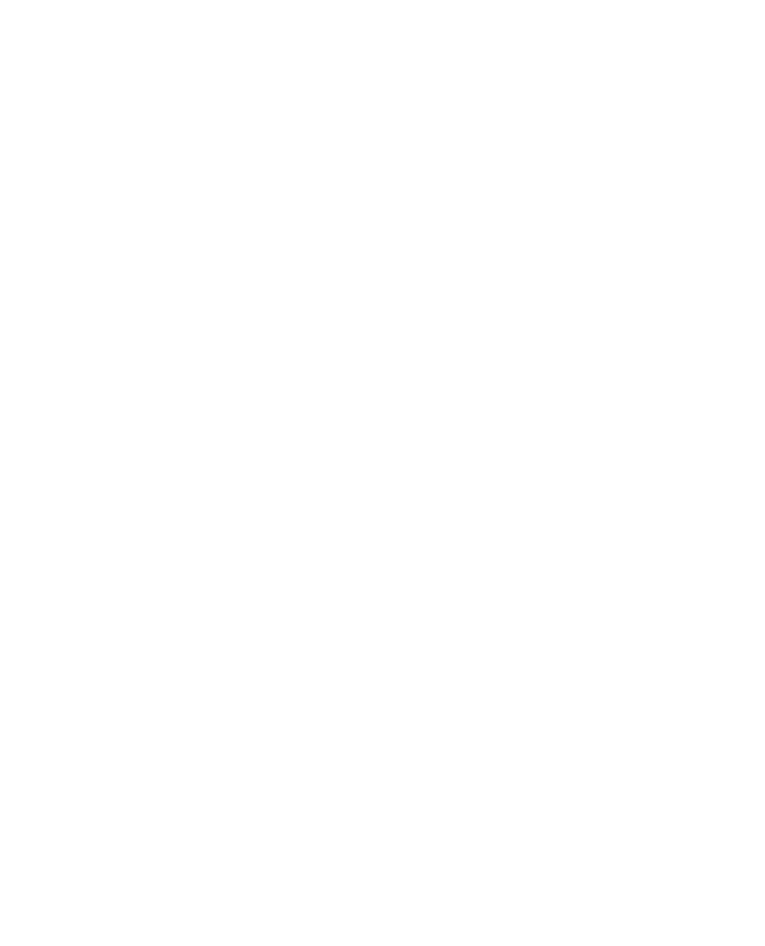
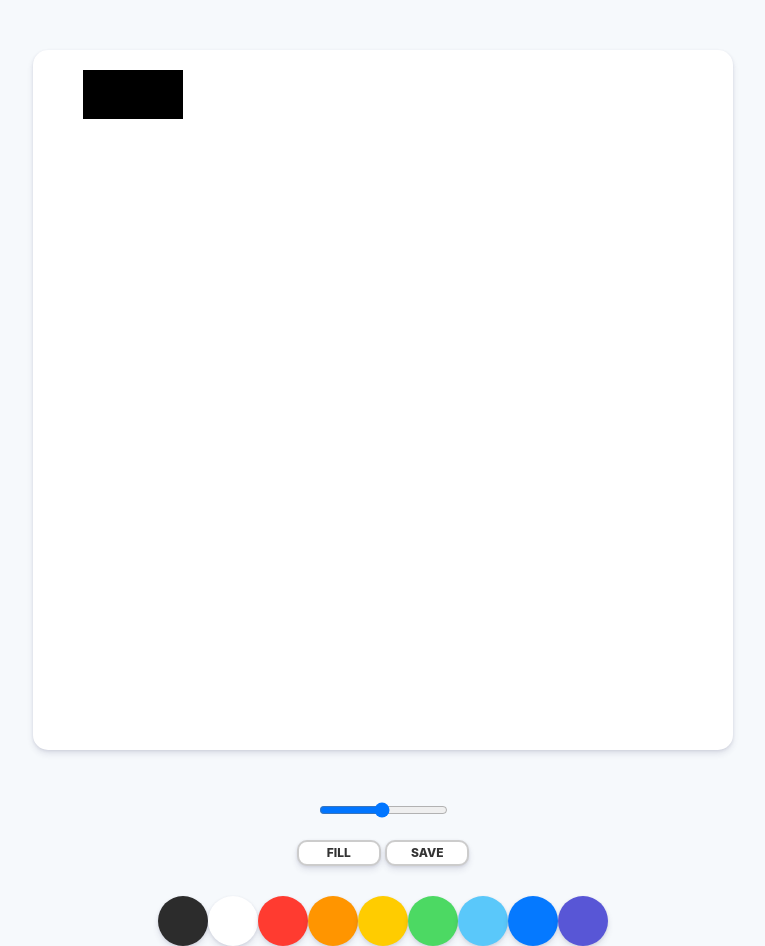
Before and after one commit to HaleyJe0ng/paintJS, a plain HTML site: page index.html in a window 1280 px wide. Shown: the whole page, without its empty margins (257-1022 px from the left). Before the commit the page ends 800 px from the top, so only its background shows below. Drawn offline with Linux system fonts and the light colour scheme.

Commit message:
added painting func

```diff
--- /dev/null
+++ b/assets/css/reset.css
@@ -0,0 +1,134 @@
+/* http://meyerweb.com/eric/tools/css/reset/
+   v2.0 | 20110126
+   License: none (public domain)
+*/
+
+html,
+body,
+div,
+span,
+applet,
+object,
+iframe,
+h1,
+h2,
+h3,
+h4,
+h5,
+h6,
+p,
+blockquote,
+pre,
+a,
+abbr,
+acronym,
+address,
+big,
+cite,
+code,
+del,
+dfn,
+em,
+img,
+ins,
+kbd,
+q,
+s,
+samp,
+small,
+strike,
+strong,
+sub,
+sup,
+tt,
+var,
+b,
+u,
+i,
+center,
+dl,
+dt,
+dd,
+ol,
+ul,
+li,
+fieldset,
+form,
+label,
+legend,
+table,
+caption,
+tbody,
+tfoot,
+thead,
+tr,
+th,
+td,
+article,
+aside,
+canvas,
+details,
+embed,
+figure,
+figcaption,
+footer,
+header,
+hgroup,
+menu,
+nav,
+output,
+ruby,
+section,
+summary,
+time,
+mark,
+audio,
+video {
+  margin: 0;
+  padding: 0;
+  border: 0;
+  font-size: 100%;
+  font: inherit;
+  vertical-align: baseline;
+}
+/* HTML5 display-role reset for older browsers */
+article,
+aside,
+details,
+figcaption,
+figure,
+footer,
+header,
+hgroup,
+menu,
+nav,
+section {
+  display: block;
+}
+body {
+  line-height: 1;
+}
+ol,
+ul {
+  list-style: none;
+}
+blockquote,
+q {
+  quotes: none;
+}
+blockquote:before,
+blockquote:after,
+q:before,
+q:after {
+  content: "";
+  content: none;
+}
+table {
+  border-collapse: collapse;
+  border-spacing: 0;
+}
+
+a {
+  color: inherit;
+  text-decoration: none;
+}
--- /dev/null
+++ b/assets/css/styles.css
@@ -0,0 +1,99 @@
+@import "reset.css";
+
+body {
+  background-color: #f6f9fc;
+  font-family: -apple-system, BlinkMacSystemFont, "Segoe UI", Roboto, Oxygen,
+    Ubuntu, Cantarell, "Open Sans", "Helvetica Neue", sans-serif;
+  display: flex;
+  flex-direction: column;
+  align-items: center;
+  height: 100vh;
+  padding-top: 50px;
+  padding-bottom: 30px;
+}
+
+.canvas {
+  width: 700px;
+  height: 700px;
+  background-color: #fff;
+  border-radius: 15px;
+  box-shadow: 0 4px 6px rgba(50, 50, 93, 0.11), 0 1px 3px rgba(50, 50, 93, 0.11);
+}
+
+.controls {
+  display: flex;
+  flex-direction: column;
+  align-items: center;
+  margin-top: 50px;
+}
+
+.controls .controls__btns {
+  margin-bottom: 30px;
+}
+
+.controls .controls__btns button {
+  all: unset;
+  cursor: pointer;
+  background-color: #ffffff;
+  padding: 5px 0px;
+  width: 80px;
+  text-align: center;
+  border-radius: 10px;
+  box-shadow: 0 4px 6px rgba(50, 50, 93, 0.11), 0 1px 3px rgba(50, 50, 93, 0.11);
+  border: 2px solid rgba(0, 0, 0, 0.2);
+  color: rgba(0, 0, 0, 0.8);
+  text-transform: uppercase;
+  font-weight: 800;
+  font-size: 12px;
+}
+
+.controls .controls__btns button:active {
+  transform: scale(0.98);
+  /**/
+}
+
+.controls .controls__colors {
+  display: flex;
+  flex-direction: row;
+}
+.controls .controls__colors .controls__color {
+  width: 50px;
+  height: 50px;
+  border-radius: 25px;
+  cursor: pointer;
+  box-shadow: 0 4px 6px rgba(50, 50, 93, 0.11), 0 1px 3px rgba(50, 50, 93, 0.11);
+}
+/*
+javascript background-color 검색이 되지 않는다..
+.controls .controls__colors .controls__color:nth-child(1) {
+  background-color: #2c2c2c;
+}
+.controls .controls__colors .controls__color:nth-child(2) {
+  background-color: #ffffff;
+}
+.controls .controls__colors .controls__color:nth-child(3) {
+  background-color: #ff3b30;
+}
+.controls .controls__colors .controls__color:nth-child(4) {
+  background-color: #ff9500;
+}
+.controls .controls__colors .controls__color:nth-child(5) {
+  background-color: #ffcc00;
+}
+.controls .controls__colors .controls__color:nth-child(6) {
+  background-color: #4cd963;
+}
+.controls .controls__colors .controls__color:nth-child(7) {
+  background-color: #5ac8fa;
+}
+.controls .controls__colors .controls__color:nth-child(8) {
+  background-color: #0579ff;
+}
+.controls .controls__colors .controls__color:nth-child(9) {
+  background-color: #5856d6;
+}
+*/
+
+.controls .controls__range {
+  margin-bottom: 20px;
+}
--- /dev/null
+++ b/assets/js/app.js
@@ -0,0 +1,87 @@
+const jsCanvas = document.getElementById("jsCanvas");
+const ctx = jsCanvas.getContext("2d");
+const colors = document.getElementsByClassName("jsColor");
+const range = document.getElementById("jsRange");
+const mode = document.getElementById("jsMode");
+
+let painting = false;
+let filling = false;
+
+/*canvas는 css 사이즈와 pixel 사이즈를 가져야함
+    pixel manipulation */
+jsCanvas.width = 700;
+jsCanvas.height = 700;
+ctx.strokeStyle = "#2c2c2c";
+ctx.lineWidth = "2.5";
+ctx.fillRect(50, 20, 100, 49);
+
+function stopPainting() {
+  painting = false;
+}
+
+function startPainting() {
+  painting = true;
+}
+
+function onMouseMove(event) {
+  const x = event.offsetX;
+  const y = event.offsetY;
+  /* offsetX,Y: canvas의 좌표를 가져옴
+clientX,Y: 윈도우 전체의 좌표를 가져옴 */
+
+  if (!painting) {
+    //painting이 false일때 시작점을 체크해줌
+    //console.log("creating path in " + x, y);
+    ctx.beginPath();
+    ctx.moveTo(x, y);
+  } else {
+    //painting이 true일때 라인을 그리기 시작.
+    //마우스를 움직이는 내내 발생하는 것! path는 라인이다!
+    //console.log("creating line in " + x, y);
+    ctx.lineTo(x, y); //connects the last point in the current path
+    ctx.stroke();
+  }
+}
+
+function handleColorClick(event) {
+  const color = event.target.style.backgroundColor;
+  ctx.strokeStyle = color;
+}
+
+function handleRangeChange(event) {
+  const size = event.target.value;
+  ctx.lineWidth = size;
+  //  console.log(event.target.value);
+}
+
+function handleModeClick() {
+  if (filling === true) {
+    filling = false;
+    mode.innerText = "Fill";
+  } else {
+    filling = true;
+    mode.innerText = "Paint";
+  }
+}
+
+function fillCanvas() {}
+
+if (jsCanvas) {
+  jsCanvas.addEventListener("mousemove", onMouseMove);
+  jsCanvas.addEventListener("mousedown", startPainting);
+  jsCanvas.addEventListener("mouseup", stopPainting);
+  jsCanvas.addEventListener("mouseleave", stopPainting);
+}
+
+//Array.from() object로부터 array를 생성한다
+Array.from(colors).forEach((color) =>
+  color.addEventListener("click", handleColorClick)
+);
+
+if (range) {
+  range.addEventListener("input", handleRangeChange);
+}
+
+if (mode) {
+  mode.addEventListener("click", handleModeClick);
+}
--- a/index.html
+++ b/index.html
@@ -5,9 +5,66 @@
     <meta http-equiv="X-UA-Compatible" content="IE=edge" />
     <meta name="viewport" content="width=device-width, initial-scale=1.0" />
     <title>Paint JS</title>
-    <link rel="stylesheet" href="styles.css" />
+    <link rel="stylesheet" href="assets/css/styles.css" />
   </head>
   <body>
-    <script src="app.js"></script>
+    <canvas id="jsCanvas" class="canvas"></canvas>
+    <div class="controls">
+      <div class="controls__range">
+        <input
+          type="range"
+          id="jsRange"
+          min="0.1"
+          max="5.0"
+          value="2.5"
+          step="0.1"
+        />
+      </div>
+
+      <div class="controls__btns">
+        <button id="jsMode">Fill</button>
+        <button id="jsSave">Save</button>
+      </div>
+
+      <div class="controls__colors" id="jsColors">
+        <div
+          class="controls__color jsColor"
+          style="background-color: #2c2c2c"
+        ></div>
+        <div
+          class="controls__color jsColor"
+          style="background-color: #ffffff"
+        ></div>
+        <div
+          class="controls__color jsColor"
+          style="background-color: #ff3b30"
+        ></div>
+        <div
+          class="controls__color jsColor"
+          style="background-color: #ff9500"
+        ></div>
+        <div
+          class="controls__color jsColor"
+          style="background-color: #ffcc00"
+        ></div>
+        <div
+          class="controls__color jsColor"
+          style="background-color: #4cd963"
+        ></div>
+        <div
+          class="controls__color jsColor"
+          style="background-color: #5ac8fa"
+        ></div>
+        <div
+          class="controls__color jsColor"
+          style="background-color: #0579ff"
+        ></div>
+        <div
+          class="controls__color jsColor"
+          style="background-color: #5856d6"
+        ></div>
+      </div>
+    </div>
+    <script src="assets/js/app.js"></script>
   </body>
 </html>
```
Also changed, not shown: app.js (deleted), styles.css (deleted).
